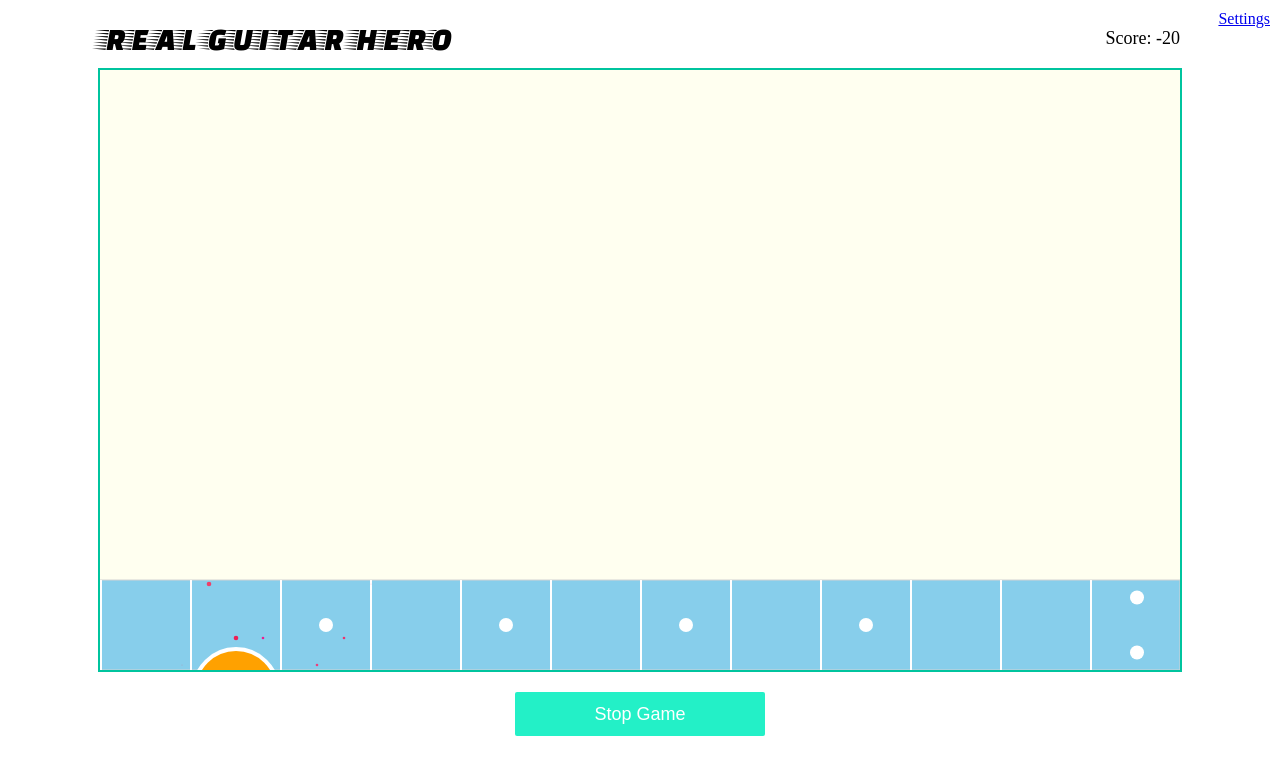
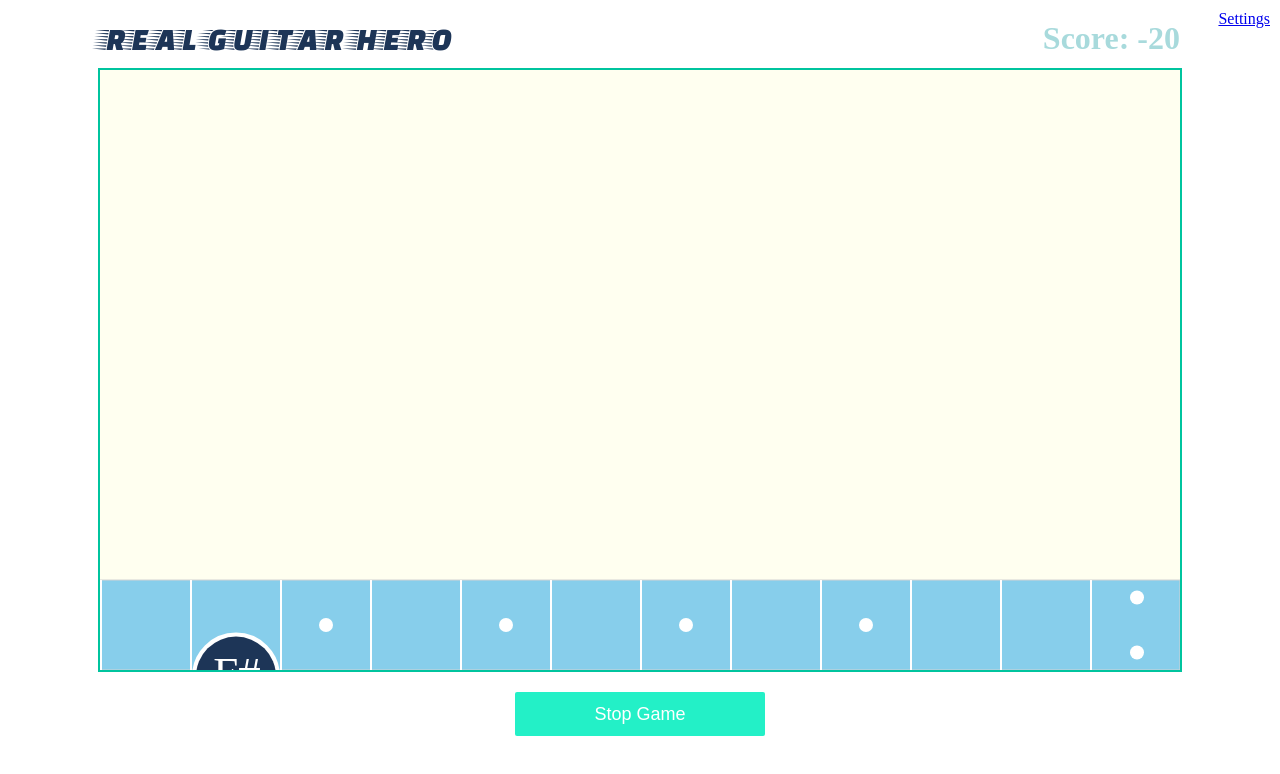
Before and after one commit to makaroni4/guitar_bro, a plain HTML site: page index.html in a window 1280 px wide. Both pictures are taken after a click on the button "Start Game". Drawn offline with nearby package versions, Linux system fonts and the light colour scheme.

Commit message:
Use HEX color for explosion

```diff
--- a/css/app.css
+++ b/css/app.css
@@ -13,9 +13,10 @@ html {
 }
 
 .header__logo {
-  font-family: 'Faster One', cursive;
+  font-family: "Faster One", cursive;
   font-size: 32px;
   line-height: 48px;
+  color: #1D3557;
 }
 
 .header__audio-wave {
@@ -25,8 +26,10 @@ html {
 .header__score {
   margin-left: auto;
 
-  font-size: 18px;
-  line-height: 24px;
+  font-size: 32px;
+  line-height: 48px;
+  font-weight: bold;
+  color: #A8DADC;
 }
 
 .real-guitar-hero {
--- a/js/app.js
+++ b/js/app.js
@@ -12,7 +12,7 @@ $(function() {
   var songLoader = new SongLoader();
 
   // fps options
-  var fps = 30,
+  var fps = 50,
       fpsInterval = 1000 / fps,
       startTime,
       now,
@@ -150,7 +150,7 @@ $(function() {
         ctx.beginPath();
         ctx.arc(rock.x + rockWidth / 2 - pegWidth / 2, rock.y + rockHeight / 2, rock.width / 2 - lineWidth / 2, 0, 2 * Math.PI);
         ctx.stroke();
-        ctx.fillStyle = "#FFA100";
+        ctx.fillStyle = "#1D3557";
         ctx.fill();
 
         ctx.fillStyle = "#FFF";
--- a/js/explosion_effect.js
+++ b/js/explosion_effect.js
@@ -13,16 +13,7 @@ function ExplosionEffect(ctx) {
     this.xv   = randInt(particlesMinSpeed, particlesMaxSpeed, false);
     this.yv   = randInt(particlesMinSpeed, particlesMaxSpeed, false);
     this.size = randInt(particlesMinSize, particlesMaxSize, true);
-
-    if(correctAnswer) {
-      this.r    = randInt(78, 98);
-      this.g    = 221;
-      this.b    = randInt(134, 154);
-    } else {
-      this.r    = 237;
-      this.g    = randInt(27, 47);
-      this.b    = randInt(68, 88);
-    }
+    this.color = correctAnswer ? "#A8DADC" : "#E63946";
   }
 
   function explosion(x, y, correctAnswer) {
@@ -66,7 +57,7 @@ function ExplosionEffect(ctx) {
           ctx.beginPath();
           ctx.arc(particle.x, particle.y, particle.size, Math.PI * 2, 0, false);
           ctx.closePath();
-          ctx.fillStyle = 'rgb(' + particle.r + ',' + particle.g + ',' + particle.b + ')';
+          ctx.fillStyle = particle.color;
           ctx.fill();
 
           // Update
```
